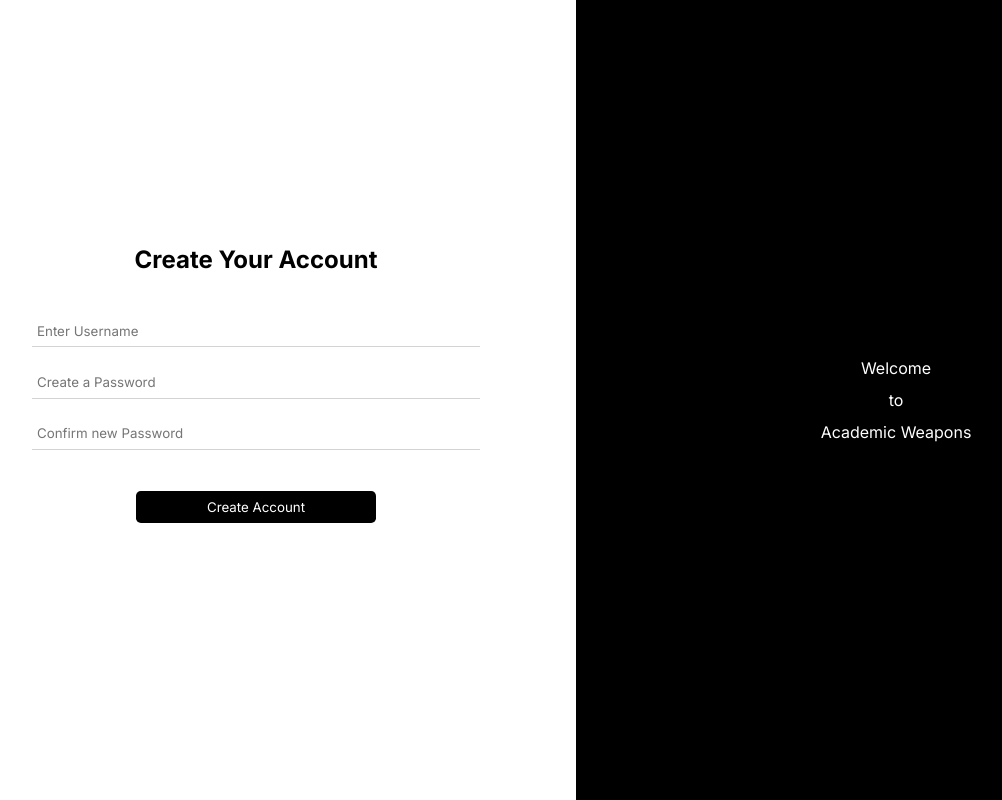
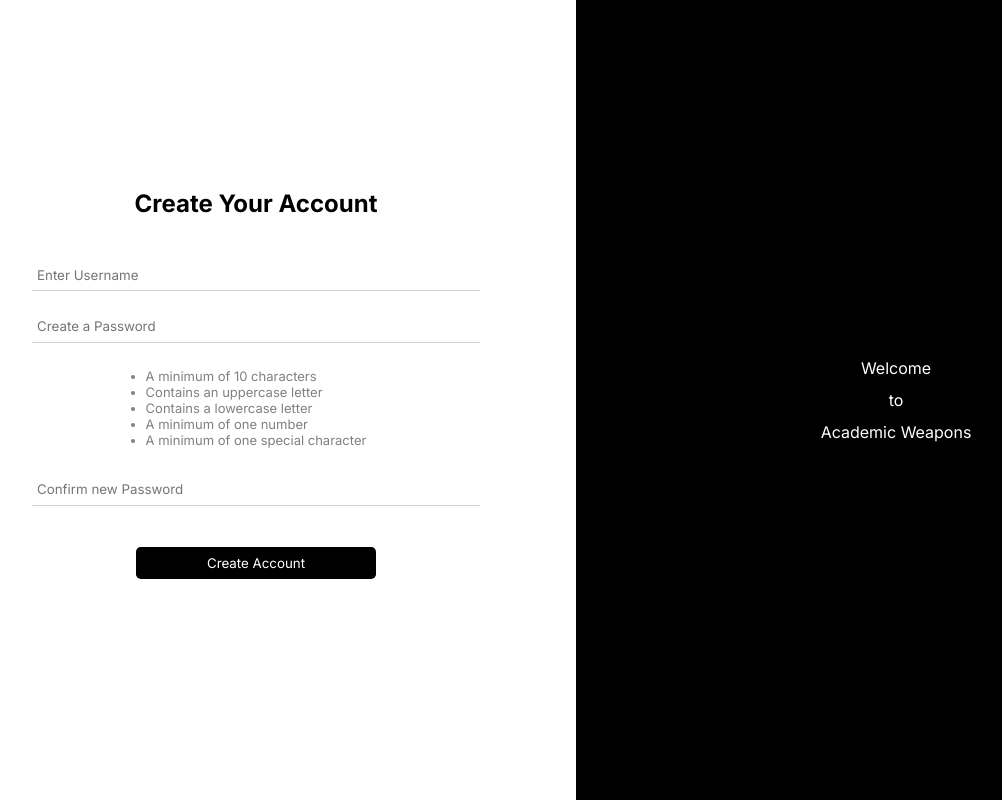
Before and after one commit to Zsanger34/CSE312-AcademicWeapons, a Flask app: page /register in a window 1280 px wide. Shown: the whole page, without its empty margins (64-1066 px from the left). Run offline with Flask 3, Linux system fonts and the light colour scheme; some libraries are stand-ins or nearby versions.

Commit message:
finished setting up the stuff

```diff
--- a/app/register_path.py
+++ b/app/register_path.py
@@ -57,7 +57,7 @@ def register():
         errors = {}
         if valid1 == False or valid2 == False:
             errors['message1'] = 'invalid password'
-            errors['message2'] = 'username is taken'
+            #errors['message2'] = 'username is taken'
             return jsonify(errors), 400
         else:
             #send a valid response if the password is valid
--- a/app/static/css/register.css
+++ b/app/static/css/register.css
@@ -15,6 +15,7 @@ body{
     width: 50%;
     height: 100vh;
     flex-direction: column;
+    background-color: white;
 }
 .registrationForm{
     overflow: none;
@@ -22,9 +23,10 @@ body{
     display: flex;
     flex-direction: column;
     width: 42rem;
-    height: 22rem;
+    height: 40rem;
     align-items: center;
     justify-content: center;
+    background-color: white;
 }
 .title{
     margin-bottom: 2rem;
@@ -75,4 +77,15 @@ body{
 }
 #errormessage li{
     margin-bottom: 15px;
+    font-size: small;
 }
+.password-rules{
+    margin: 1rem 0;
+}
+.rule{
+    font-size: small;
+    color: grey;
+}
+.rule.valid {
+    color: green;
+}
--- a/app/static/js/register.js
+++ b/app/static/js/register.js
@@ -10,8 +10,51 @@ document.getElementById('confirmpassword').addEventListener('input', function ()
         document.getElementById('confirm-password').classList.remove('match');
     }
 });
+document.getElementById('password').addEventListener('input', function() {
+    const password = this.value;
 
+    // Check password rules
+    const lengthRule = document.getElementById('length');
+    const uppercaseRule = document.getElementById('uppercase');
+    const lowercaseRule = document.getElementById('lowercase');
+    const numberRule = document.getElementById('number');
+    const specialRule = document.getElementById('special');
 
+    // Rule: At least 10 characters
+    if (password.length >= 10) {
+        lengthRule.classList.add('valid');
+    } else {
+        lengthRule.classList.remove('valid');
+    }
+
+    // Rule: One uppercase letter
+    if (/[A-Z]/.test(password)) {
+        uppercaseRule.classList.add('valid');
+    } else {
+        uppercaseRule.classList.remove('valid');
+    }
+
+    // Rule: One lowercase letter
+    if (/[a-z]/.test(password)) {
+        lowercaseRule.classList.add('valid');
+    } else {
+        lowercaseRule.classList.remove('valid');
+    }
+
+    // Rule: One number
+    if (/\d/.test(password)) {
+        numberRule.classList.add('valid');
+    } else {
+        numberRule.classList.remove('valid');
+    }
+
+    // Rule: One special character
+    if (/[!@#$%^&*]/.test(password)) {
+        specialRule.classList.add('valid');
+    } else {
+        specialRule.classList.remove('valid');
+    }
+});
 //sending the data to flask and then flask sends a message back
 document.addEventListener('DOMContentLoaded', () => {
     //declare our variables (form, seewehn )
--- a/app/templates/register.html
+++ b/app/templates/register.html
@@ -13,10 +13,17 @@
             <p class="title">Create Your Account</p>
             <input type="text" id="username" name="username" pattern="^\S+$" placeholder="Enter Username" required>
             <input type="password" id="password" name="password" placeholder="Create a Password" required>
+            <ul class="password-rules">
+                <li id="length" class="rule">A minimum of 10 characters</li>
+                <li id="uppercase" class="rule">Contains an uppercase letter</li>
+                <li id="lowercase" class="rule">Contains a lowercase letter</li>
+                <li id="number" class="rule">A minimum of one number</li>
+                <li id="special" class="rule">A minimum of one special character</li>
+            </ul>
             <input type="password" id="confirmpassword" name="confirmpassword" placeholder="Confirm new Password" required>
             <button id="create" type="button">Create Account</button>
+            <div id="errormessage"></div>
         </form>
-        <div id="errormessage"></div>
     </div>
     <div class="welcome">
         <p class="welcometitle">Welcome <br>to <br>Academic Weapons</p>
```
